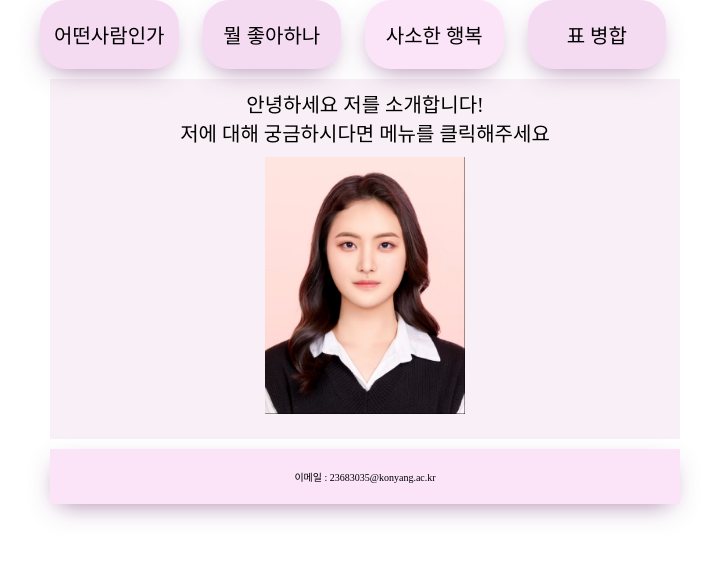
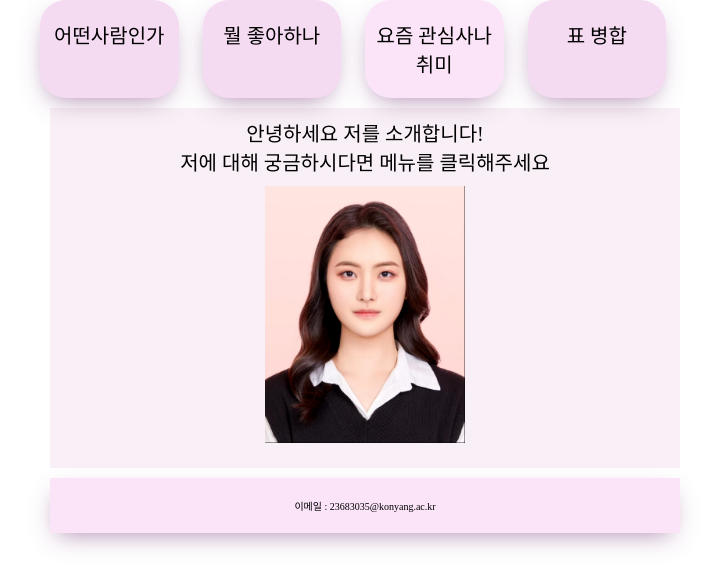
Before and after one commit to sohn-minseo/web, a plain HTML site: page index.html in a window 1280 px wide. Shown: the part 227-800 px from the top of the page, without its empty margins (275-991 px from the left). Drawn offline with Linux system fonts and the light colour scheme; a web font is replaced by a local one.

Commit message:
Update index.html

```diff
--- a/index.html
+++ b/index.html
@@ -17,7 +17,7 @@
           <p>뭘 좋아하나</p>
       </div>
       <div id="three" style=" cursor: pointer;" onclick="location.href='three.html'">
-        <p>사소한 행복</p>
+        <p>요즘 관심사나 취미</p>
     </div>
     <div id="four" style=" cursor: pointer;" onclick="location.href='four.html'">
         <p>표 병합</p>
```
